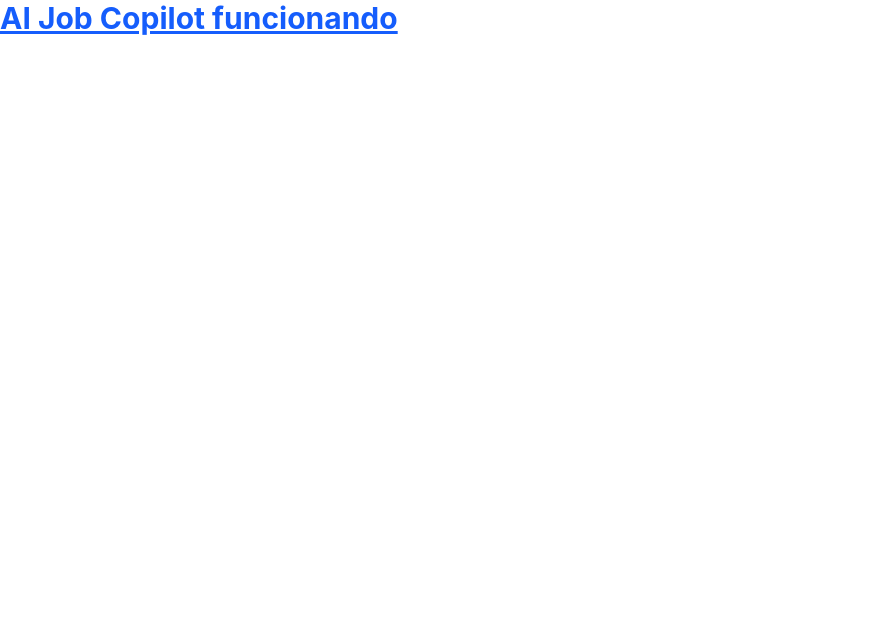
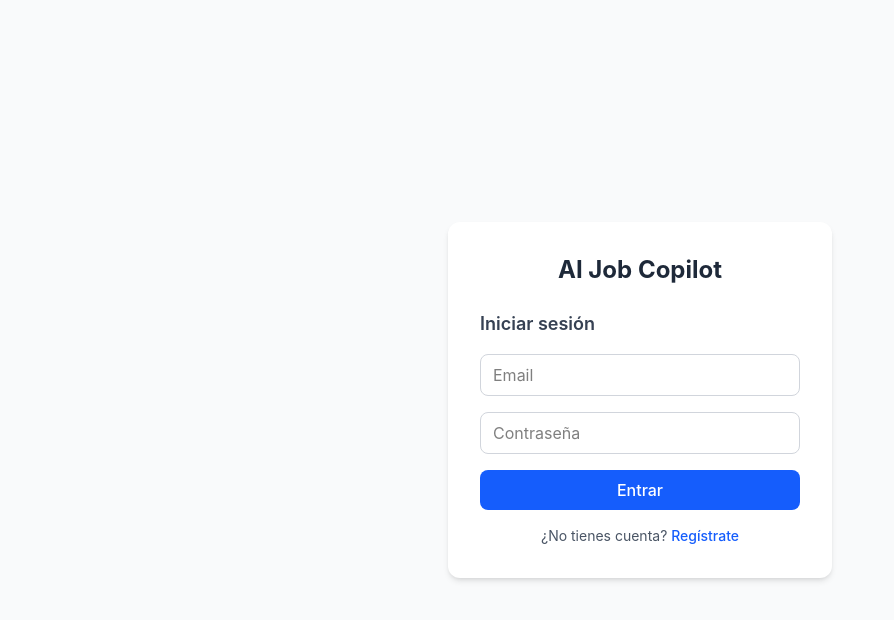
Before and after one commit to gabrielenrique904-cloud/job-copilot, a React (Vite) app in the folder frontend/: page / in a window 1280 px wide. Shown: the top 620 px of the page, without its empty margins (0-894 px from the left). Built offline with nearby package versions, Linux system fonts and the light colour scheme.

Commit message:
Login y registro conectados: React + FastAPI + base de datos funcionando

```diff
--- a/frontend/src/App.jsx
+++ b/frontend/src/App.jsx
@@ -1,9 +1,23 @@
+import { useState } from "react";
+import AuthForm from "./components/AuthForm";
+
 function App() {
+  const [usuarioId, setUsuarioId] = useState(null);
+
+  if (!usuarioId) {
+    return <AuthForm onLoginExitoso={(id) => setUsuarioId(id)} />;
+  }
+
   return (
-    <h1 className="text-3xl font-bold text-blue-600 underline">
-      AI Job Copilot funcionando
-    </h1>
-  )
+    <div className="min-h-screen flex items-center justify-center bg-gray-50">
+      <div className="text-center">
+        <h1 className="text-3xl font-bold text-gray-800">
+          ¡Bienvenido! Sesión iniciada correctamente.
+        </h1>
+        <p className="text-gray-600 mt-2">Tu ID de usuario es: {usuarioId}</p>
+      </div>
+    </div>
+  );
 }
 
-export default App
+export default App;
--- /dev/null
+++ b/frontend/src/components/AuthForm.jsx
@@ -0,0 +1,100 @@
+import { useState } from "react";
+import { registrarUsuario, iniciarSesion } from "../services/api";
+
+function AuthForm({ onLoginExitoso }) {
+  const [modoRegistro, setModoRegistro] = useState(false);
+  const [email, setEmail] = useState("");
+  const [password, setPassword] = useState("");
+  const [mensaje, setMensaje] = useState("");
+  const [cargando, setCargando] = useState(false);
+
+  async function manejarSubmit(evento) {
+    evento.preventDefault();
+    setMensaje("");
+    setCargando(true);
+
+    try {
+      if (modoRegistro) {
+        const resultado = await registrarUsuario(email, password);
+        if (resultado.exito) {
+          setMensaje("Cuenta creada. Ahora inicia sesión.");
+          setModoRegistro(false);
+        } else {
+          setMensaje(resultado.mensaje);
+        }
+      } else {
+        const resultado = await iniciarSesion(email, password);
+        if (resultado.exito) {
+          onLoginExitoso(resultado.usuario_id);
+        } else {
+          setMensaje(resultado.mensaje);
+        }
+      }
+    } catch (error) {
+      setMensaje("No pudimos conectar con el servidor. Inténtalo de nuevo.");
+    } finally {
+      setCargando(false);
+    }
+  }
+
+  return (
+    <div className="min-h-screen flex items-center justify-center bg-gray-50">
+      <div className="bg-white p-8 rounded-xl shadow-md w-full max-w-sm">
+        <h1 className="text-2xl font-bold text-center mb-6 text-gray-800">
+          AI Job Copilot
+        </h1>
+
+        <h2 className="text-lg font-semibold mb-4 text-gray-700">
+          {modoRegistro ? "Crear cuenta" : "Iniciar sesión"}
+        </h2>
+
+        <form onSubmit={manejarSubmit} className="space-y-4">
+          <input
+            type="email"
+            placeholder="Email"
+            value={email}
+            onChange={(e) => setEmail(e.target.value)}
+            required
+            className="w-full border border-gray-300 rounded-lg px-3 py-2 focus:outline-none focus:ring-2 focus:ring-blue-500"
+          />
+
+          <input
+            type="password"
+            placeholder="Contraseña"
+            value={password}
+            onChange={(e) => setPassword(e.target.value)}
+            required
+            className="w-full border border-gray-300 rounded-lg px-3 py-2 focus:outline-none focus:ring-2 focus:ring-blue-500"
+          />
+
+          {mensaje && (
+            <p className="text-sm text-red-600 text-center">{mensaje}</p>
+          )}
+
+          <button
+            type="submit"
+            disabled={cargando}
+            className="w-full bg-blue-600 text-white rounded-lg py-2 font-medium hover:bg-blue-700 disabled:opacity-50"
+          >
+            {cargando ? "Cargando..." : modoRegistro ? "Registrarme" : "Entrar"}
+          </button>
+        </form>
+
+        <p className="text-center text-sm text-gray-600 mt-4">
+          {modoRegistro ? "¿Ya tienes cuenta?" : "¿No tienes cuenta?"}{" "}
+          <button
+            onClick={() => {
+              setModoRegistro(!modoRegistro);
+              setMensaje("");
+            }}
+            className="text-blue-600 hover:underline font-medium"
+          >
+            {modoRegistro ? "Inicia sesión" : "Regístrate"}
+          </button>
+        </p>
+      </div>
+    </div>
+  );
+}
+
+export default AuthForm;
--- /dev/null
+++ b/frontend/src/services/api.js
@@ -0,0 +1,19 @@
+const API_URL = "http://127.0.0.1:8000";
+
+export async function registrarUsuario(email, password) {
+  const respuesta = await fetch(`${API_URL}/registro`, {
+    method: "POST",
+    headers: { "Content-Type": "application/json" },
+    body: JSON.stringify({ email, password }),
+  });
+  return respuesta.json();
+}
+
+export async function iniciarSesion(email, password) {
+  const respuesta = await fetch(`${API_URL}/login`, {
+    method: "POST",
+    headers: { "Content-Type": "application/json" },
+    body: JSON.stringify({ email, password }),
+  });
+  return respuesta.json();
+}
```
Also changed, not shown: 1 other file (tests, documents, lock files or other folders).
